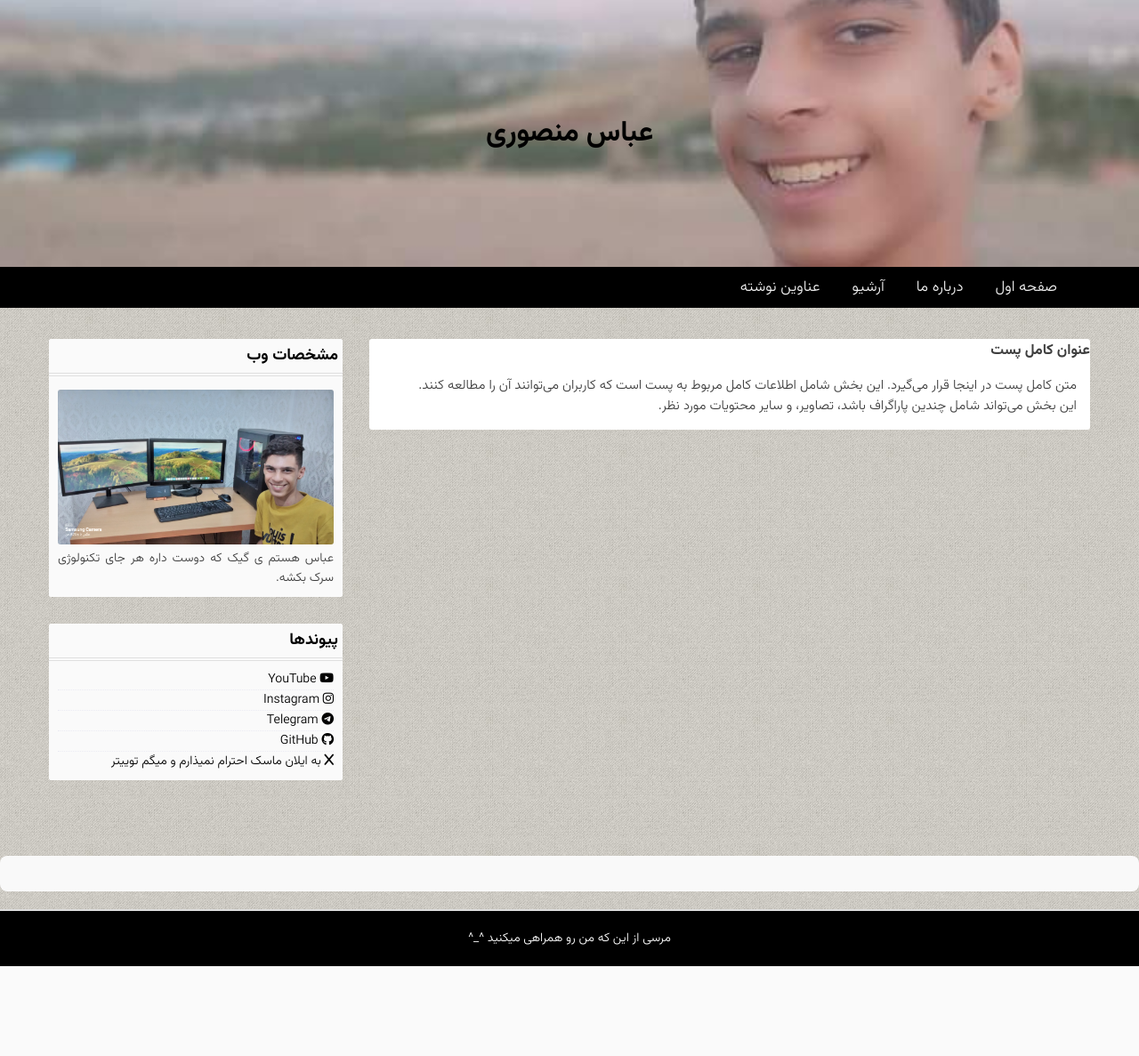
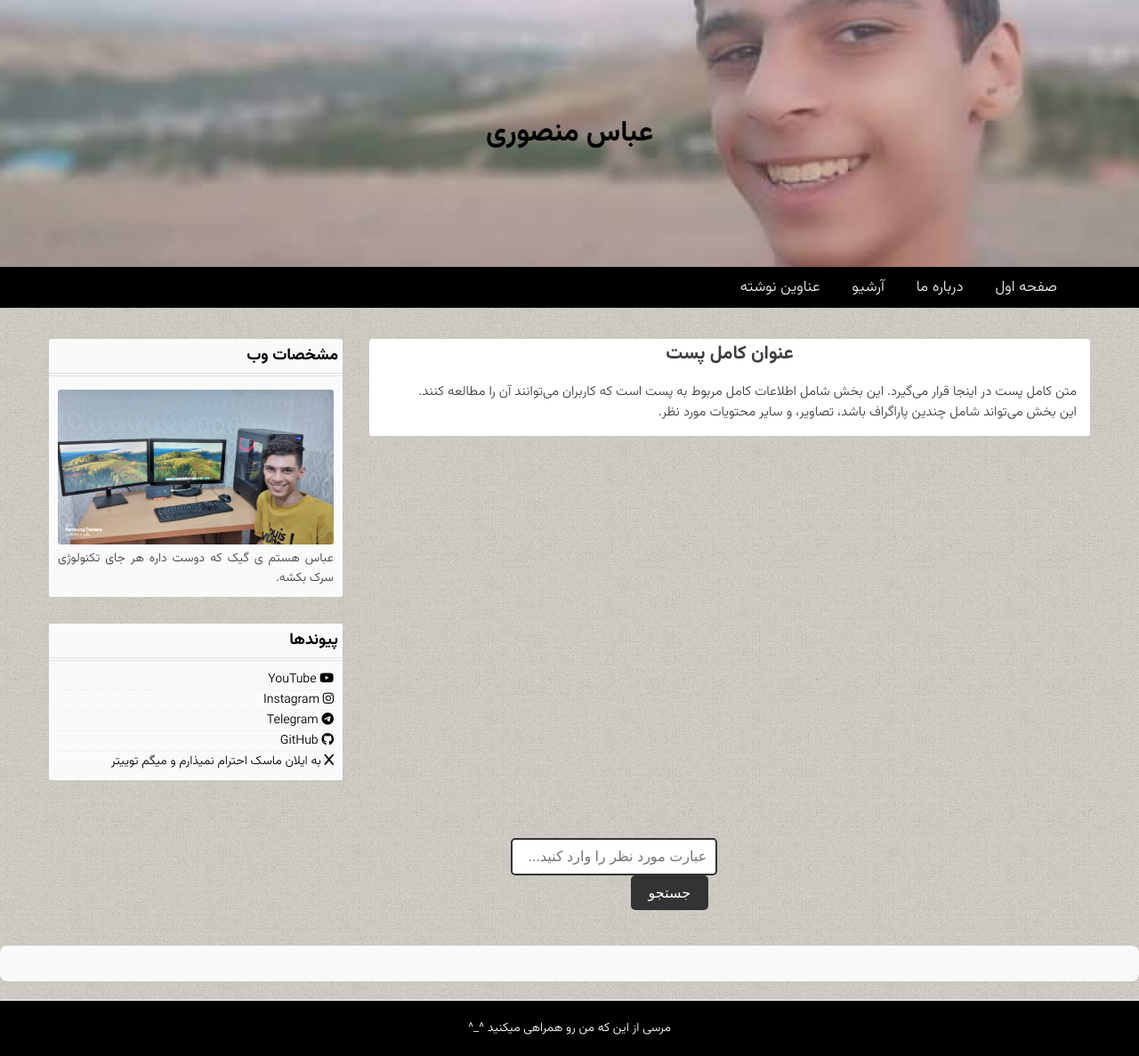
Before and after one commit to Bmnswry28/my-blog, a Django app: template templates/page.html in a window 1280 px wide. Shown: the whole page at 89% size. Before the commit the page ends 1086 px from the top, so only its background shows below. Run offline with Django 4.2, Linux system fonts and the light colour scheme; the template is opened without the code that fills it, so the values that code supplies are empty; some libraries are stand-ins or nearby versions.

Commit message:
add search

```diff
--- a/templates/page.html
+++ b/templates/page.html
@@ -35,7 +35,7 @@
         <div id="right" class="padding">
             <div class="post">
                 <div class="title">
-                    <h3>عنوان کامل پست</h3>
+                    <h2 style="text-align: center;">عنوان کامل پست</h2>
                 </div>
                 <div class="content">
                     <p>متن کامل پست در اینجا قرار می‌گیرد. این بخش شامل اطلاعات کامل مربوط به پست است که کاربران می‌توانند آن را مطالعه کنند.</p>
@@ -67,6 +67,12 @@
         </div>
     </div>
 
+    <div class="search-box">
+        <form action="search_results.html" method="get">
+            <input type="text" name="q" placeholder="عبارت مورد نظر را وارد کنید..." required>
+            <button type="submit">جستجو</button>
+        </form>
+    </div>
     <div id="disqus_thread"></div>
     <script>
         var disqus_config = function () {
@@ -83,9 +89,9 @@
         })();
     </script>
     <noscript>لطفا جاوا اسکریپت را فعال کنید تا نظرات نمایش داده شود. <a href="https://disqus.com/?ref_noscript">Disqus</a></noscript>
-
     <footer id="footer">
         <p>مرسی از این که من رو همراهی میکنید ^_^</p>
     </footer>
+    <script src="app.js"></script>
 </body>
 </html>
--- a/templates/style.css
+++ b/templates/style.css
@@ -413,3 +413,33 @@ a:hover {
 .titles-list li a:hover {
     color: #F5AB35;
 }
+.search-box {
+    display: flex;
+    justify-content: center;
+    margin-bottom: 20px;
+}
+
+.search-box input[type="text"] {
+    width: 70%;
+    padding: 10px;
+    border: 2px solid #333;
+    border-radius: 5px;
+    font-size: 16px;
+    outline: none;
+    text-align: right;
+}
+
+.search-box button {
+    padding: 10px 20px;
+    border: none;
+    background-color: #333;
+    color: white;
+    font-size: 16px;
+    border-radius: 5px;
+    cursor: pointer;
+    margin-right: 10px;
+}
+
+.search-box button:hover {
+    background-color: #555;
+}
```
Also changed, not shown: templates/About.css (+30 -0 lines), templates/About.html (+6 -1 lines), templates/archive.html (+6 -1 lines), templates/index.html (+6 -1 lines).
